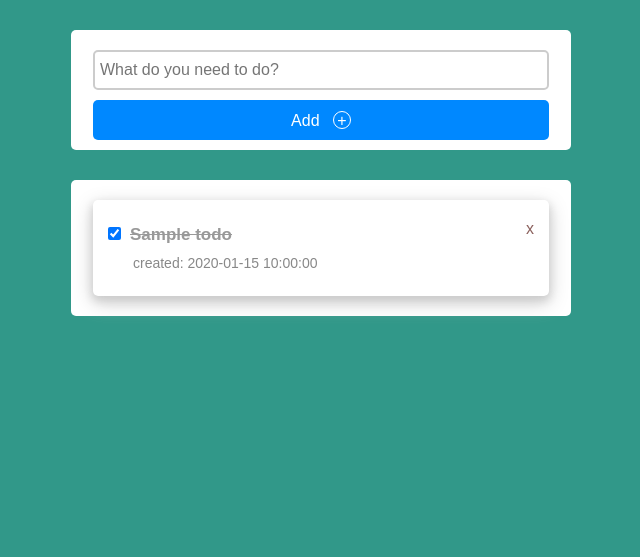
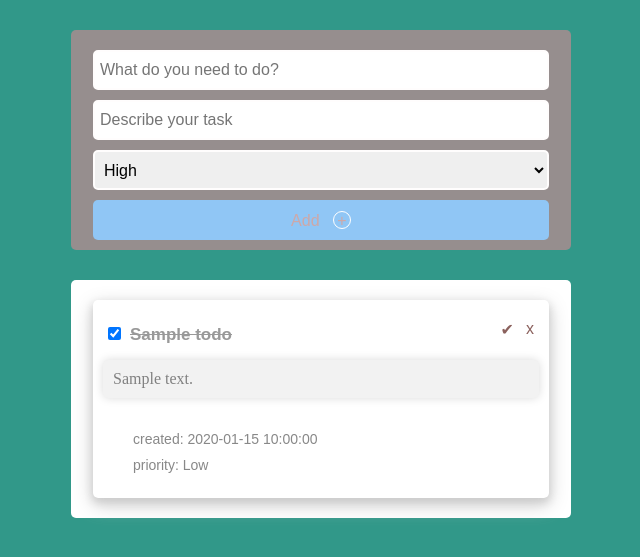
Before and after one commit to MariaGarciaJordan/p.7ToDoList, a PHP site: page / in a window 1280 px wide. Shown: the top 557 px of the page, without its empty margins (319-959 px from the left). Run offline with PHP 8.4, Linux system fonts and the light colour scheme; tables that the repository leaves empty or names only in its code hold one stand-in row (values such as "Sample post").

Commit message:
Add description and priority

```diff
--- a/app/add.php
+++ b/Controller/add.php
@@ -4,12 +4,14 @@ if(isset($_POST['title'])){
     require '../db_conn.php';
 
     $title = $_POST['title'];
+    $description = $_POST['description'];
+    $priority = $_POST['priority'];
 
     if(empty($title)){
         header("Location: ../index.php?mess=error");
     }else {
-        $stmt = $conn->prepare("INSERT INTO todos(title) VALUE(?)");
-        $res = $stmt->execute([$title]);
+        $stmt = $conn->prepare("INSERT INTO todos(title, description, priority) VALUE(?, ?, ?)");
+        $res = $stmt->execute([$title, $description, $priority]);
 
         if($res){
             header("Location: ../index.php?mess=success");
--- a/css/style.css
+++ b/View/css/style.css
@@ -1,4 +1,5 @@
 body {
+    background-image: url('../images/backg.jpg');
     background: #319889;
   }
 
@@ -19,18 +20,18 @@ body {
 
   .add-section {
     width: 100%;
-    background: #fff;
+    background: #968e8e;
     margin: 0px auto;
     padding: 10px;
     border-radius: 5px;
   }
 
-  .add-section input {
+  .add-section input, select {
     display: block;
     width: 95%;
     height: 40px;
     margin: 10px auto;
-    border: 2px solid #ccc;
+    border: 2px solid #fffdfd;
     font-size: 16px;
     border-radius: 5px;
     padding: 0px 5px;
@@ -43,8 +44,8 @@ body {
     margin: 0px auto;
     border: none;
     outline: none;
-    background: #0088FF;
-    color: #fff;
+    background: #90c6f5;
+    color: #cea8a8;
     font-family: sans-serif;
     font-size: 16px;
     border-radius: 5px;
@@ -52,7 +53,7 @@ body {
   }
 
   .add-section button:hover {
-    box-shadow: 0 2px 2px 0 #ccc, 0 2px 3px 0 #ccc;
+    box-shadow: 0 2px 2px 0 #b89b9b, 0 2px 3px 0 #ccc;
     opacity: 0.7;
   }
 
@@ -108,6 +109,26 @@ body {
     font-family: sans-serif;
   }
 
+  .update-to-do {
+    display: block;
+    float: right;
+    width: 20px;
+    height: 20px;
+    font-family: sans-serif;
+    color: rgb(139, 97, 93);
+    text-decoration: none;
+    text-align: right;
+    padding: 0px 5px 8px 0px;
+    border-radius: 50%;
+    transition: background 1s;
+    cursor: pointer;
+  }
+
+  .update-to-do:hover {
+    background: rgb(139, 97, 93);
+    color: #fff;
+  }
+
   .remove-to-do {
     display: block;
     float: right;
@@ -143,3 +164,12 @@ body {
     text-align: center;
     color: #cccc;
   }
+
+  .todo-item p {
+    background-color: #f2f2f2;
+    border-radius: 5px;
+    padding: 10px;
+    margin: 10px 0;
+    box-shadow: 0 0 10px rgba(0, 0, 0, 0.15);
+    color: grey;
+}
--- a/index.php
+++ b/index.php
@@ -8,24 +8,39 @@ require 'db_conn.php';
     <meta name="viewport" content="width=device-width, initial-scale=1.0">
     <meta http-equiv="X-UA-Compatible" content="ie=edge">
     <title>To-Do List</title>
-    <link rel="stylesheet" href="css/style.css">
+    <link rel="stylesheet" href="View/css/style.css">
 </head>
 <body>
+
     <div class="main-section">
        <div class="add-section">
-          <form action="app/add.php" method="POST" autocomplete="off">
+          <form action="Controller/add.php" method="POST" autocomplete="off">
              <?php if(isset($_GET['mess']) && $_GET['mess'] == 'error'){ ?>
                 <input type="text"
                      name="title"
                      style="border-color: #ff6666"
                      placeholder="This field is required" />
-              <button type="submit">Add &nbsp; <span>&#43;</span></button>
+                <input type="text"
+                     name="description"
+                     placeholder="Describe your task" />
+                <select name="priority">
+                    <option value="High">High</option>
+                    <option value="Low">Low</option>
+                </select>
+                <button type="submit">Add &nbsp; <span>&#43;</span></button>
 
              <?php }else{ ?>
-              <input type="text"
+                <input type="text"
                      name="title"
                      placeholder="What do you need to do?" />
-              <button type="submit">Add &nbsp; <span>&#43;</span></button>
+                <input type="text"
+                     name="description"
+                     placeholder="Describe your task" />
+                <select name="priority">
+                    <option value="High">High</option>
+                    <option value="Low">Low</option>
+                </select>
+                <button type="submit">Add &nbsp; <span>&#43;</span></button>
              <?php } ?>
           </form>
        </div>
@@ -36,8 +51,8 @@ require 'db_conn.php';
             <?php if($todos->rowCount() <= 0){ ?>
                 <div class="todo-item">
                     <div class="empty">
-                        <img src="./images/img.png" width="100%" />
-                        <img src="./images/cir.gif" width="80px">
+                        <img src="./view/images/img.png" width="100%" />
+                        <img src="./View/images/cir.gif" width="80px">
                     </div>
                 </div>
             <?php } ?>
@@ -46,6 +61,8 @@ require 'db_conn.php';
                 <div class="todo-item">
                     <span id="<?php echo $todo['id']; ?>"
                           class="remove-to-do">x</span>
+                    <span id="<?php echo $todo['id']; ?>"
+                        class="update-to-do">✔</span>
                     <?php if($todo['checked']){ ?>
                         <input type="checkbox"
                                class="check-box"
@@ -58,8 +75,19 @@ require 'db_conn.php';
                                class="check-box" />
                         <h2><?php echo $todo['title'] ?></h2>
                     <?php } ?>
+                    <p><?php echo $todo['description'] ?></p>
                     <br>
                     <small>created: <?php echo $todo['date_time'] ?></small>
+                    <small>priority: <?php
+                                        if ($todo['priority'] === 1) {
+                                            echo 'High';
+                                        } else {
+                                            echo 'Low';
+                                        }
+
+
+                                    ?>
+                    </small>
                 </div>
             <?php } ?>
        </div>
@@ -72,7 +100,7 @@ require 'db_conn.php';
             $('.remove-to-do').click(function(){
                 const id = $(this).attr('id');
 
-                $.post("app/remove.php",
+                $.post("Controller/remove.php",
                       {
                           id: id
                       },
@@ -87,7 +115,7 @@ require 'db_conn.php';
             $(".check-box").click(function(e){
                 const id = $(this).attr('data-todo-id');
 
-                $.post('app/check.php',
+                $.post('Controller/check.php',
                       {
                           id: id
                       },
```
Also changed, not shown: Controller/check.php (renamed from app/check.php), Controller/remove.php (renamed from app/remove.php), View/images/backg.jpg (added), View/images/cir.gif (renamed from images/cir.gif), View/images/img.png (renamed from images/img.png).
